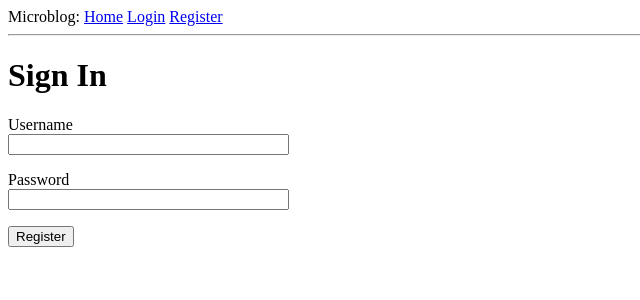
After one commit to Team-Type/Type-App, a Flask app: page /register in a window 1280 px wide. The commit adds this page. Shown: the top 300 px of the page, without its empty margins (0-640 px from the left). Run offline with Flask 2, Linux system fonts and the light colour scheme.

Commit message:
Added a registration form that registers a user with the email and password provided

```diff
--- a/app/forms.py
+++ b/app/forms.py
@@ -1,22 +1,6 @@
 from flask_wtf import FlaskForm
 from wtforms import StringField, PasswordField, BooleanField, SubmitField
 from wtforms.validators import DataRequired
-import pyrebase
-
-config = {
-  "apiKey": "AIzaSyAQiMgNWCj9oC68LNQk4UxbkykkxS3j1pk",
-  "authDomain": "type-app-b8a6b.firebaseapp.com",
-  "databaseURL": "https://type-app-b8a6b.firebaseio.com",
-  "projectId": "type-app-b8a6b",
-  "storageBucket": "type-app-b8a6b.appspot.com",
-  "messagingSenderId": "385822343582",
-  "appId": "1:385822343582:web:b3cac016c93e8dcaecd68f",
-  "measurementId": "G-HSC2JJ3MLC"
-}
-
-firebase = pyrebase.initialize_app(config)
-
-auth = firebase.auth()
 
 
 class LoginForm(FlaskForm):
@@ -24,3 +8,8 @@ class LoginForm(FlaskForm):
     password = PasswordField('Password', validators=[DataRequired()])
     remember_me = BooleanField('Remember Me')
     submit = SubmitField('Sign In')
+
+class RegisterForm(FlaskForm):
+    username = StringField('Username', validators=[DataRequired()])
+    password = PasswordField('Password', validators=[DataRequired()])
+    submit = SubmitField('Register')
--- a/app/routes.py
+++ b/app/routes.py
@@ -1,9 +1,10 @@
 from flask import render_template, flash, redirect, url_for
 from app import app
 from app.forms import LoginForm
-from flask_wtf import FlaskForm
+from app.forms import RegisterForm
 from wtforms import StringField, PasswordField, BooleanField, SubmitField
 from wtforms.validators import DataRequired
+from getpass import getpass
 import pyrebase
 
 config = {
@@ -47,3 +48,16 @@ def login():
         print(user)
         return redirect(url_for('index'))
     return render_template('login.html', title='Sign In', form=form)
+
+@app.route('/register', methods=['GET', 'POST'])
+def register():
+    form = RegisterForm()
+    if form.validate_on_submit():
+        flash('Registration requested for user {}'.format(form.username.data))
+        user = auth.create_user_with_email_and_password(form.username.data, form.password.data)
+        user1 = auth.sign_in_with_email_and_password(form.username.data, form.password.data)
+        auth.get_account_info(user["idToken"])
+        print(user)
+        print(user1)
+        return redirect(url_for('index'))
+    return render_template('register.html', title='Register', form=form)
--- a/app/templates/basetemplate.html
+++ b/app/templates/basetemplate.html
@@ -11,6 +11,7 @@
             Microblog:
             <a href="{{ url_for('index') }}">Home</a>
             <a href="{{ url_for('login') }}">Login</a>
+            <a href="{{ url_for('register') }}">Register</a>
         </div>
         <hr>
         {% with messages = get_flashed_messages() %}
--- /dev/null
+++ b/app/templates/register.html
@@ -0,0 +1,23 @@
+{% extends "basetemplate.html" %}
+
+{% block content %}
+    <h1>Sign In</h1>
+    <form action="" method="post" novalidate>
+        {{ form.hidden_tag() }}
+        <p>
+            {{ form.username.label }}<br>
+            {{ form.username(size=32) }}<br>
+            {% for error in form.username.errors %}
+            <span style="color: red;">[{{ error }}]</span>
+            {% endfor %}
+        </p>
+        <p>
+            {{ form.password.label }}<br>
+            {{ form.password(size=32) }}<br>
+            {% for error in form.password.errors %}
+            <span style="color: red;">[{{ error }}]</span>
+            {% endfor %}
+        </p>
+        <p>{{ form.submit() }}</p>
+    </form>
+{% endblock %}
```
